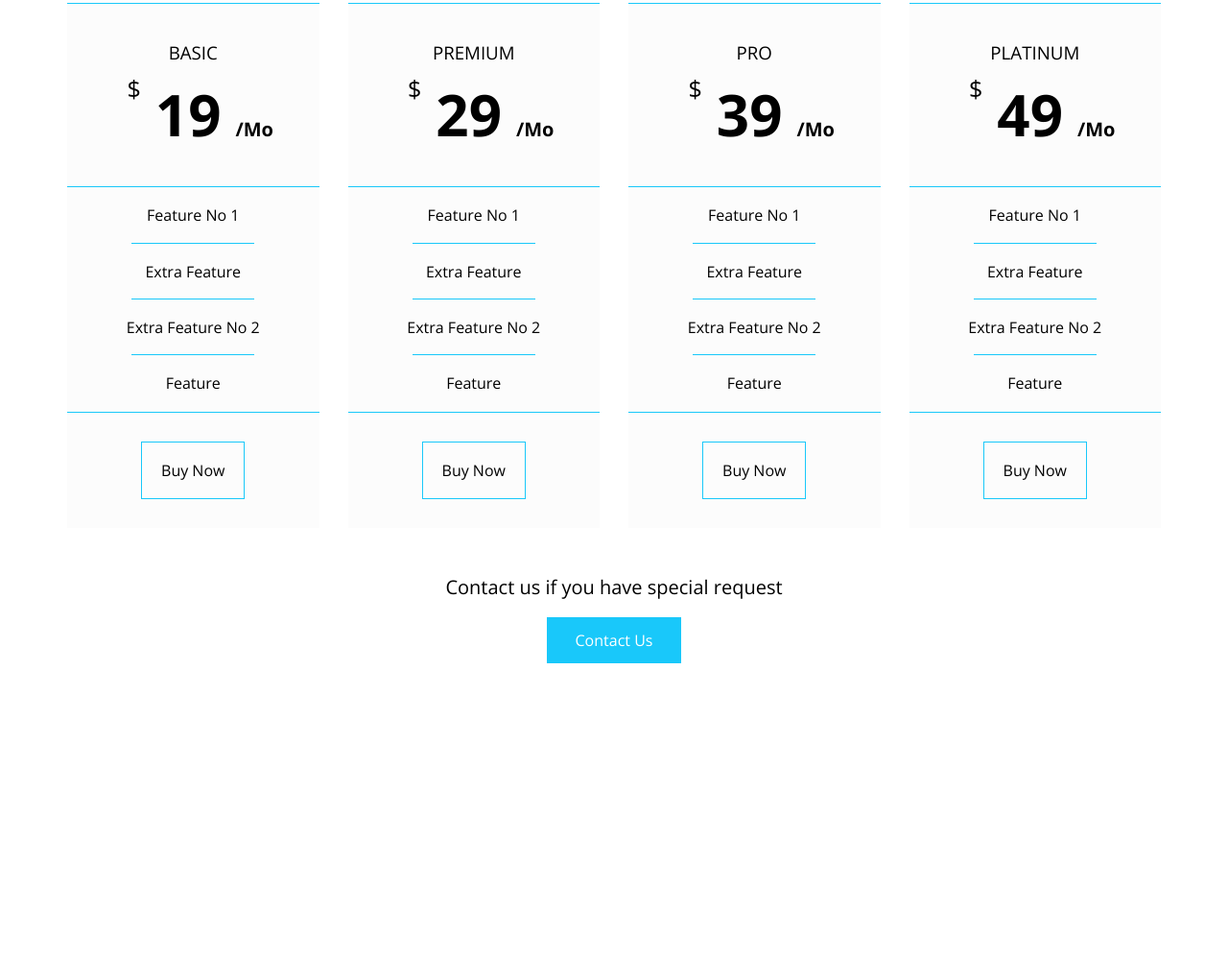
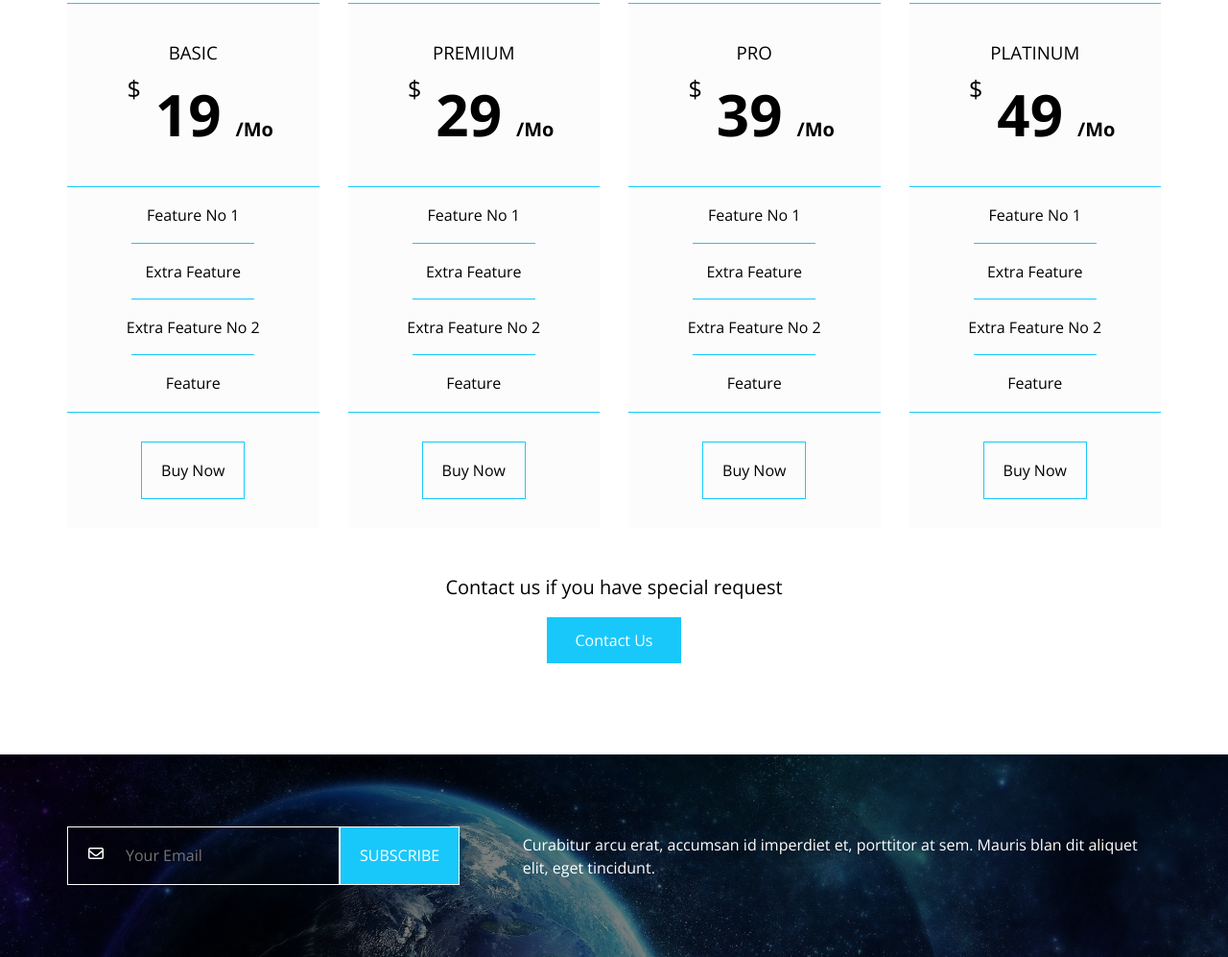
Before and after one commit to HossamXr/Kasper-Template, a plain HTML site: page index.html in a window 1280 px wide. Shown: the part 6203-7200 px from the top of the page at 96% size. Before the commit the page ends 6989 px from the top, so only its background shows below. Drawn offline with nearby package versions, Linux system fonts and the light colour scheme.

Commit message:
add subscribe section

```diff
--- a/css/kasper.css
+++ b/css/kasper.css
@@ -762,3 +762,76 @@ header nav .form i {
   display: block;
   width: fit-content;
 }
+/* End Praicing */
+
+/* Start subscribe */
+
+.subscribe {
+  padding-top: var(--section-padding);
+  padding-bottom: var(--section-padding);
+  position: relative;
+  background-image: url(../images/subscribe.jpg);
+  background-size: cover;
+  color: white;
+}
+.subscribe::before {
+  content: "";
+  position: absolute;
+  width: 100%;
+  height: 100%;
+  top: 0;
+  left: 0;
+  background-color: rgb(0 0 0 / 50%);
+}
+.subscribe .container {
+  display: flex;
+  align-items: center;
+  position: relative;
+}
+
+@media (max-width: 991px){
+  .subscribe .container {
+    flex-direction: column;
+  }
+}
+.subscribe form {
+  display: flex;
+  position: relative;
+  align-items: center;
+  width: 500px;
+  max-width: 100%;
+}
+
+.subscribe form i {
+  position: absolute;
+  left: 22px;
+  top: 20px;
+}
+.subscribe form input[type=email] {
+  outline: none;
+  border: white 1px solid;
+  background: none;
+  padding: 20px;
+  padding-left: 60px;
+}
+.subscribe form input[type=submit] {
+  padding: 20px;
+  text-transform: uppercase;
+  outline: none;
+  border: 1px white solid;
+  color: white;
+  background-color: var(--main-color);
+}
+
+.subscribe p {
+  margin-left: 50px;
+  line-height: 1.5;
+}
+
+@media (max-width: 991px) {
+  .subscribe p {
+    margin-left: 0;
+    margin-top: 50px;
+  }
+}
+/* End subscribe */
--- a/index.html
+++ b/index.html
@@ -417,5 +417,15 @@
         <a class="content-link" href="">Contact Us</a>
       </div>
     </div>
+    <div class="subscribe">
+      <div class="container">
+        <form action="">
+          <i class="fa-regular fa-envelope"></i>
+          <input type="email" name="mail" placeholder="Your Email">
+          <input type="submit" value="subscribe">
+        </form>
+        <p>Curabitur arcu erat, accumsan id imperdiet et, porttitor at sem. Mauris blan dit aliquet elit, eget tincidunt.</p>
+      </div>
+    </div>
   </body>
 </html>
```
